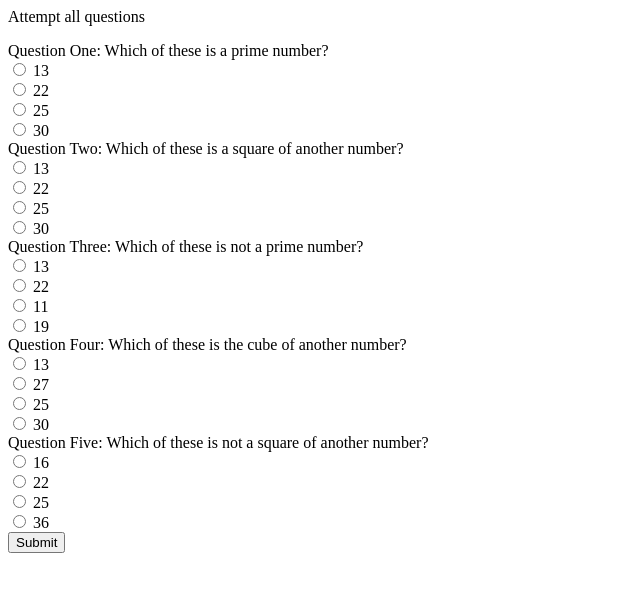
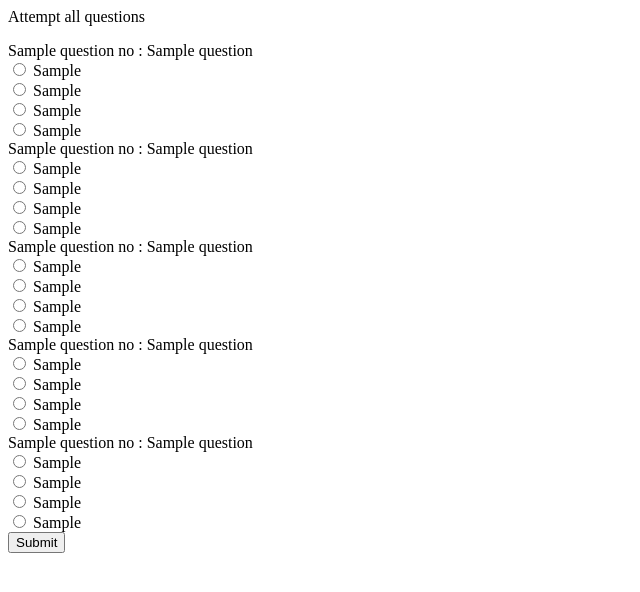
Before and after one commit to npsk-hack/WisSkill, a Flask app: template app/templates/demo.html in a window 1280 px wide. Shown: the top 592 px of the page, without its empty margins (0-640 px from the left). Run offline with Flask 2, Linux system fonts and the light colour scheme; the template is opened without the code that fills it: most values are stand-ins (such as "Sample title", 1, 10 or a date in 2020).

Commit message:
Update demo.html

```diff
--- a/app/templates/demo.html
+++ b/app/templates/demo.html
@@ -7,20 +7,20 @@
 
 function submit(){
 
-    var one = document.getElementById('One').value;
+	var one = document.getElementById('One').value;
     var two = document.getElementById('Two').value;
     var three = document.getElementById('Three').value;
 	var four = document.getElementById('Four').value;
 	var five = document.getElementById('Five').value;
 
-    var sql = `INSERT INTO student-test VALUES ('${one}','${two}','${three}','${four}','${five}');`
+    var insert = `INSERT INTO student-test VALUES ('${questionnumber}','${submittedans}');`
 
     var submittedans = {
-        "One": one,
-        "Two": two,
-        "Three": three,
-        "Four": four,
-        "Five": five,
+        1: one,
+        2: two,
+        3: three,
+        4: four,
+        5: five,
     }
     send_message(msg)
     window.location = "C:/Users/lenovo/Downloads/WisSkill-master/WisSkill-master/app/templates/submit.html"
@@ -28,7 +28,7 @@ function submit(){
 function send_message(msg){
     var request = new XMLHttpRequest;
     msg = JSON.stringify(msg)
-    request.open("GET", "http://localhost:3000/teacher_requests"+"?msg="+msg, true);
+    request.open("GET", "http://localhost:3000"+"?msg="+msg, true);
     request.send(msg)
 }
 
@@ -41,67 +41,68 @@ function send_message(msg){
 <hTwo> Attempt all questions</hTwo>
 <p></p>
 
-<form action="http://localhost:8080" method="POST">
+<form action="http://127.0.0.1:5000/submittest" method="POST">
 
 <div class="form">
-Question One: Which of these is a prime number?
+{{ question_no[0] }} : {{ question[0] }}
 <br />
-<input type= "radio" id="One" value= "a"> 13
+<input type= "radio" name = 1 id="One" value= "a"> {{ option_a[0] }}
 <br />
-<input type="radio" id="One" value="b"> 22
+<input type="radio" name = 1  id="One" value="b"> {{ option_b[0] }}
 <br />
-<input type="radio" id="One" value="c"> 25
+<input type="radio" name = 1  id="One" value="c"> {{ option_c[0] }}
 <br />
-<input type="radio" id="One" value ="d"> 30
+<input type="radio" name = 1  id="One" value ="d"> {{ option_d[0] }}
 <br />
 
-Question Two: Which of these is a square of another number?
+{{ question_no[1] }} : {{ question[1] }}
 <br />
-<input type= "radio" id="Two" value= "a"> 13
+<input type= "radio" name = 2 id="Two" value= "a"> {{ option_a[1] }}
 <br />
-<input type="radio" id="Two" value="b"> 22
+<input type="radio" name = 2 id="Two" value="b"> {{ option_b[1] }}
 <br />
-<input type="radio" id="Two" value="c"> 25
+<input type="radio" name = 2 id="Two" value="c"> {{ option_c[1] }}
 <br />
-<input type="radio" id="Two" value ="d"> 30
+<input type="radio" name = 2 id="Two" value ="d"> {{ option_d[1] }}
 <br />
 
-Question Three: Which of these is not a prime number?
+{{ question_no[2] }} : {{ question[2] }}
 <br />
-<input type= "radio" id="Three" value= "a"> 13
+<input type= "radio" name = 3 id="Three" value= "a"> {{ option_a[2] }}
 <br />
-<input type="radio" id="Three" value="b"> 22
+<input type="radio" name = 3 id="Three" value="b"> {{ option_b[2] }}
 <br />
-<input type="radio" id="Three" value="c"> 11
+<input type="radio" name = 3 id="Three" value="c"> {{ option_c[2] }}
 <br />
-<input type="radio" id="Three" value ="d"> 19
+<input type="radio" name = 3 id="Three" value ="d"> {{ option_d[2] }}
 <br />
 
-Question Four: Which of these is the cube of another number?
+{{ question_no[3] }} : {{ question[3] }}
 <br />
-<input type= "radio" id="Four" value= "a"> 13
+<input type= "radio" name = 4 id="Four" value= "a"> {{ option_a[3] }}
 <br />
-<input type="radio" id="Four" value="b"> 27
+<input type="radio" name = 4 id="Four" value="b"> {{ option_b[3] }}
 <br />
-<input type="radio" id="Four" value="c"> 25
+<input type="radio" name = 4 id="Four" value="c"> {{ option_c[3] }}
 <br />
-<input type="radio" id="Four" value ="d"> 30
+<input type="radio" name = 4 id="Four" value ="d"> {{ option_d[3] }}
 <br />
 
-Question Five: Which of these is not a square of another number?
+{{ question_no[4] }} : {{ question[4] }}
 <br />
-<input type= "radio" id="Five" value= "a"> 16
+<input type= "radio" name = 5 id="Five" value= "a"> {{ option_a[4] }}
 <br />
-<input type="radio" id="Five" value="b"> 22
+<input type="radio" name = 5 id="Five" value="b"> {{ option_b[4] }}
 <br />
-<input type="radio" id="Five" value="c"> 25
+<input type="radio" name = 5 id="Five" value="c"> {{ option_c[4] }}
 <br />
-<input type="radio" id="Five" value ="d"> 36
+<input type="radio" name = 5 id="Five" value ="d"> {{ option_d[4] }}
 <br />
 
 
 
 <input type="submit" value="Submit" >
+<a href = "Score.html">
 
 </form>
 
```
